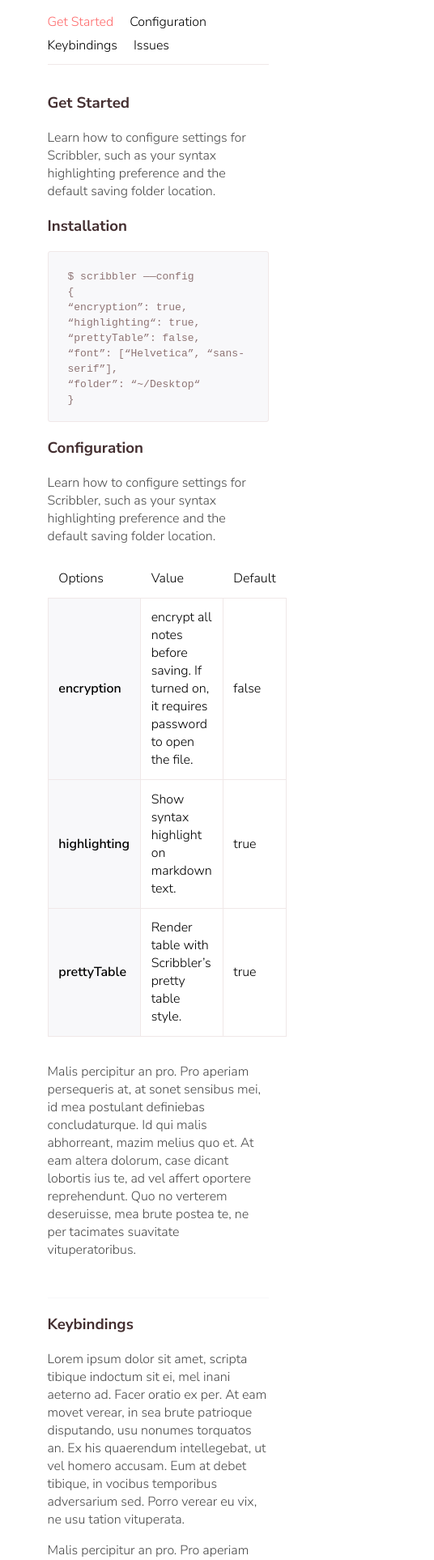
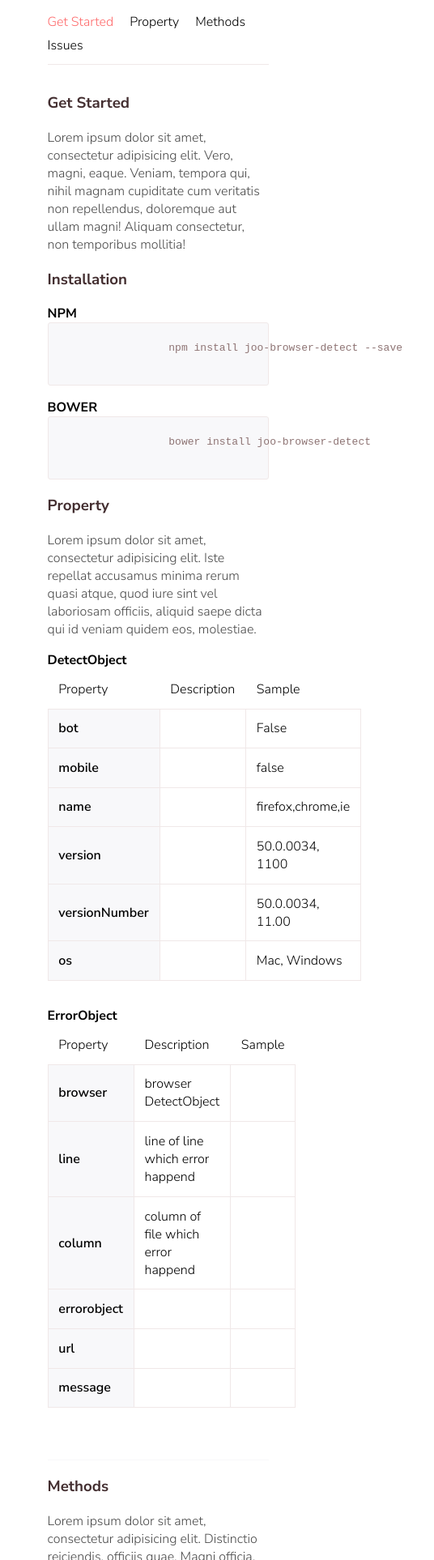
Before and after one commit to shayanypn/joo-browser-detect, a website built with webpack: page deploy/doc.html in a window 390 px wide. Shown: the part 74-2000 px from the top of the page at 81% size, 536 px wide, since content can reach past the window. Built offline with nearby package versions, Linux system fonts and the light colour scheme.

Commit message:
working on deploy document

```diff
--- a/deploy/doc.html
+++ b/deploy/doc.html
@@ -4,7 +4,7 @@
     <meta charset="utf-8">
     <meta name="description" content="">
     <meta name="viewport" content="width=device-width, initial-scale=1">
-    <title>Scribbler Documentation - a code documentation page template for codrops</title>
+    <title>Joo Documentation - Browser Detect</title>
     <link rel="stylesheet" href="https://cdnjs.cloudflare.com/ajax/libs/font-awesome/4.7.0/css/font-awesome.min.css">
     <link href="https://fonts.googleapis.com/css?family=Nunito+Sans:300,400,600,700,800,900" rel="stylesheet">
     <link rel="stylesheet" href="scribbler-global.css">
@@ -14,81 +14,229 @@
   <body>
     <div class="doc__bg"></div>
     <nav class="header">
-      <h1 class="logo">Scribbler <span class="logo__thin">Doc</span></h1>
+      <h1 class="logo">Joo <span class="logo__thin">Doc</span></h1>
       <ul class="menu">
         <div class="menu__item toggle"><span></span></div>
-        <li class="menu__item"><a href="" class="link link--dark"><i class="fa fa-github"></i> Github</a></li>
-        <li class="menu__item"><a href="index.html" class="link link--dark"><i class="fa fa-home"></i> Home</a></li>
+        <li class="menu__item"><a href="./doc.html" class="link link--dark"><i class="fa fa-book"></i> Documentation</a></li>
+        <li class="menu__item"><a href="https://github.com/shayanypn/joo-browser-detect" class="link link--dark"><i class="fa fa-github"></i> Github</a></li>
       </ul>
     </nav>
     <div class="wrapper">
       <aside class="doc__nav">
         <ul>
           <li class="js-btn selected">Get Started</li>
-          <li class="js-btn">Configuration</li>
-          <li class="js-btn">Keybindings</li>
+          <li class="js-btn">Property</li>
+          <li class="js-btn">Methods</li>
           <li class="js-btn">Issues</li>
         </ul>
       </aside>
       <article class="doc__content">
         <section class="js-section">
           <h3 class="section__title">Get Started</h3>
-          <p>Learn how to configure settings for Scribbler, such as your syntax highlighting preference and the default saving folder location.</p>
+          <p>Lorem ipsum dolor sit amet, consectetur adipisicing elit. Vero, magni, eaque. Veniam, tempora qui, nihil magnam cupiditate cum veritatis non repellendus, doloremque aut ullam magni! Aliquam consectetur, non temporibus mollitia!</p>
           <h3 class="section__title">Installation</h3>
           <div class="code__block code__block--notabs">
+            <strong>NPM</strong>
             <pre class="code code--block">
               <code>
-                $ scribbler  ——config
-                  {
-                    “encryption”: true,
-                    “highlighting“: true,
-                    “prettyTable”: false,
-                    “font”: [“Helvetica”, “sans-serif”],
-                    “folder”: “~/Desktop“
-                  }
+                npm install joo-browser-detect --save
               </code>
             </pre>
+
+            <strong>BOWER</strong>
+            <pre class="code code--block">
+              <code>
+                bower install joo-browser-detect
+              </code>
+            </pre>
+
           </div>
         </section>
         <section class="js-section">
-          <h3 class="section__title">Configuration</h3>
-          <p>Learn how to configure settings for Scribbler, such as your syntax highlighting preference and the default saving folder location.</p>
+          <h3 class="section__title">Property</h3>
+          <p>Lorem ipsum dolor sit amet, consectetur adipisicing elit. Iste repellat accusamus minima rerum quasi atque, quod iure sint vel laboriosam officiis, aliquid saepe dicta qui id veniam quidem eos, molestiae.</p>
+          <strong>DetectObject</strong>
+          <table id="detect-bbject">
+            <tr>
+              <th>Property</th>
+              <th>Description</th>
+              <th>Sample</th>
+            </tr>
+            <tr>
+              <td>bot</td>
+              <td></td>
+              <td>False</td>
+            </tr>
+            <tr>
+              <td>mobile</td>
+              <td></td>
+              <td>false</td>
+            </tr>
+            <tr>
+              <td>name</td>
+              <td></td>
+              <td>firefox,chrome,ie</td>
+            </tr>
+            <tr>
+              <td>version</td>
+              <td></td>
+              <td>50.0.0034, 1100</td>
+            </tr>
+            <tr>
+              <td>versionNumber</td>
+              <td></td>
+              <td>50.0.0034, 11.00</td>
+            </tr>
+            <tr>
+              <td>os</td>
+              <td></td>
+              <td>Mac, Windows</td>
+            </tr>
+          </table>
+
+          <strong>ErrorObject</strong>
+          <table id="error-bbject">
+            <tr>
+              <th>Property</th>
+              <th>Description</th>
+              <th>Sample</th>
+            </tr>
+            <tr>
+              <td>browser</td>
+              <td>browser DetectObject</td>
+              <td></td>
+            </tr>
+            <tr>
+              <td>line</td>
+              <td>line of line which error happend</td>
+              <td></td>
+            </tr>
+            <tr>
+              <td>column</td>
+              <td>column of file which error happend</td>
+              <td></td>
+            </tr>
+            <tr>
+              <td>errorobject</td>
+              <td></td>
+              <td></td>
+            </tr>
+            <tr>
+              <td>url</td>
+              <td></td>
+              <td></td>
+            </tr>
+            <tr>
+              <td>message</td>
+              <td></td>
+              <td></td>
+            </tr>
+          </table>
+
+          <hr />
+        </section>
+        <section class="js-section">
+          <h3 class="section__title">Methods</h3>
+          <p>Lorem ipsum dolor sit amet, consectetur adipisicing elit. Distinctio reiciendis, officiis quae. Magni officia, eius dolorem veritatis eum non nulla, atque animi sit amet, error incidunt, rerum ullam enim! Soluta.</p>
           <table id="customers">
             <tr>
               <th>Options</th>
-              <th>Value</th>
-              <th>Default</th>
+              <th>Entry</th>
+              <th>Output</th>
+              <th>Description</th>
             </tr>
             <tr>
-              <td>encryption</td>
-              <td>encrypt all notes before saving. If turned on, it requires password to open the file.</td>
-              <td>false</td>
+              <td>name</td>
+              <td> -- </td>
+              <td>string</td>
+              <td></td>
             </tr>
             <tr>
-              <td>highlighting</td>
-              <td>Show syntax highlight on markdown text.</td>
-              <td>true</td>
+              <td>version</td>
+              <td> -- </td>
+              <td>string</td>
+              <td></td>
             </tr>
             <tr>
-              <td>prettyTable</td>
-              <td>Render table with Scribbler’s pretty table style.</td>
-              <td>true</td>
+              <td>init</td>
+              <td> string </td>
+              <td> this</td>
+              <td></td>
+            </tr>
+            <tr>
+              <td>get</td>
+              <td> -- </td>
+              <td>DetectObject</td>
+              <td></td>
+            </tr>
+            <tr>
+              <td>is</td>
+              <td>String|Array, Function</td>
+              <td>--</td>
+              <td></td>
+            </tr>
+            <tr>
+              <td>error</td>
+              <td>Function</td>
+              <td>--</td>
+              <td></td>
+            </tr>
+            <tr>
+              <td>isOrError</td>
+              <td>String|Array, Function</td>
+              <td>--</td>
+              <td></td>
             </tr>
           </table>
-          <p>Malis percipitur an pro. Pro aperiam persequeris at, at sonet sensibus mei, id mea postulant definiebas concludaturque. Id qui malis abhorreant, mazim melius quo et. At eam altera dolorum, case dicant lobortis ius te, ad vel affert oportere reprehendunt. Quo no verterem deseruisse, mea brute postea te, ne per tacimates suavitate vituperatoribus.</p>
-          <hr />
-        </section>
-        <section class="js-section">
-          <h3 class="section__title">Keybindings</h3>
-          <p>Lorem ipsum dolor sit amet, scripta tibique indoctum sit ei, mel inani aeterno ad. Facer oratio ex per. At eam movet verear, in sea brute patrioque disputando, usu nonumes torquatos an. Ex his quaerendum intellegebat, ut vel homero accusam. Eum at debet tibique, in vocibus temporibus adversarium sed. Porro verear eu vix, ne usu tation vituperata.</p>
-          <p>Malis percipitur an pro. Pro aperiam persequeris at, at sonet sensibus mei, id mea postulant definiebas concludaturque. Id qui malis abhorreant, mazim melius quo et. At eam altera dolorum, case dicant lobortis ius te, ad vel affert oportere reprehendunt. Quo no verterem deseruisse, mea brute postea te, ne per tacimates suavitate vituperatoribus.</p>
-          <p>Malis percipitur an pro. Pro aperiam persequeris at, at sonet sensibus mei, id mea postulant definiebas concludaturque. Id qui malis abhorreant, mazim melius quo et. At eam altera dolorum, case dicant lobortis ius te, ad vel affert oportere reprehendunt. Quo no verterem deseruisse, mea brute postea te, ne per tacimates suavitate vituperatoribus.</p>
+
+          <strong>Examples</strong>
+          <p>Get browser information</p>
+          <pre class="code code--block">
+            <code>
+              const Joo = require('joo');
+              console.log(Joo.get());
+
+              //output
+              {
+                   "bot": false,
+                   "mobile": false,
+                   "name": "chrome",
+                   "version": "68.0.3440",
+                   "versionNumber": 68.0344,
+                   "os": "Windows 10"
+              }
+            </code>
+          </pre>
+
+          <p>Check browser </p>
+          <pre class="code code--block">
+            <code>
+              const Joo = require('joo');
+              Joo.is([
+                'chrome > 70.0.3440',
+                'firefox > 32',
+                'ie > 10'
+                ], is => {
+                  console.log( is ? 'Valid' : 'No Valid');
+              });
+            </code>
+          </pre>
+
+          <p>Watch When any error happend</p>
+          <pre class="code code--block">
+            <code>
+              const Joo = require('joo');
+              Joo.error( error => {
+                console.log(error);
+              });
+            </code>
+          </pre>
+
           <hr />
         </section>
         <section class="js-section">
           <h3 class="section__title">Issues</h3>
-          <p>Lorem ipsum dolor sit amet, scripta tibique indoctum sit ei, mel inani aeterno ad. Facer oratio ex per. At eam movet verear, in sea brute patrioque disputando, usu nonumes torquatos an. Ex his quaerendum intellegebat, ut vel homero accusam. Eum at debet tibique, in vocibus temporibus adversarium sed. Porro verear eu vix, ne usu tation vituperata.</p>
-          <p>Malis percipitur an pro. Pro aperiam persequeris at, at sonet sensibus mei, id mea postulant definiebas concludaturque. Id qui malis abhorreant, mazim melius quo et. At eam altera dolorum, case dicant lobortis ius te, ad vel affert oportere reprehendunt. Quo no verterem deseruisse, mea brute postea te, ne per tacimates suavitate vituperatoribus.</p>
+          <p>Lorem ipsum dolor sit amet, consectetur adipisicing elit. Facere iusto atque, reprehenderit dolorem accusantium qui! Laborum ipsa ut molestiae, doloremque tempora reprehenderit voluptates? Quaerat eos iusto id, facilis possimus sit.</p>
         </section>
       </article>
     </div>
--- a/deploy/scribbler-doc.css
+++ b/deploy/scribbler-doc.css
@@ -113,3 +113,7 @@
     display: none;
   }
 }
+.code--block{
+  margin: 0 0 1em 0 !important;
+  white-space: pre !important;
+}
```
Also changed, not shown: deploy/index.html (+4 -5 lines), example/index.html (+5 -6 lines), test/joo.spec.js (+0 -13 lines), dist/joo.js, 2 other files.
